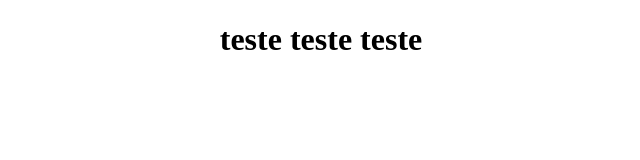
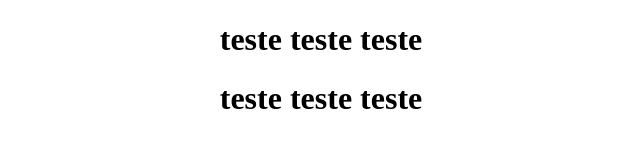
Before and after one commit to JBCFurtado/HTML, a plain HTML site: page HTML/01_Estrutura_Base.html in a window 1280 px wide. Shown: the whole page, without its empty margins (319-959 px from the left). Drawn offline with Linux system fonts and the light colour scheme.

Commit message:
Uma nova funçao agora

```diff
--- a/HTML/01_Estrutura_Base.html
+++ b/HTML/01_Estrutura_Base.html
@@ -8,6 +8,7 @@
 
 <body>
   <h1 align="center">teste teste teste</h1>
+  <h1 align="center">teste teste teste</h1>
 </body>
 
 </html>
```
